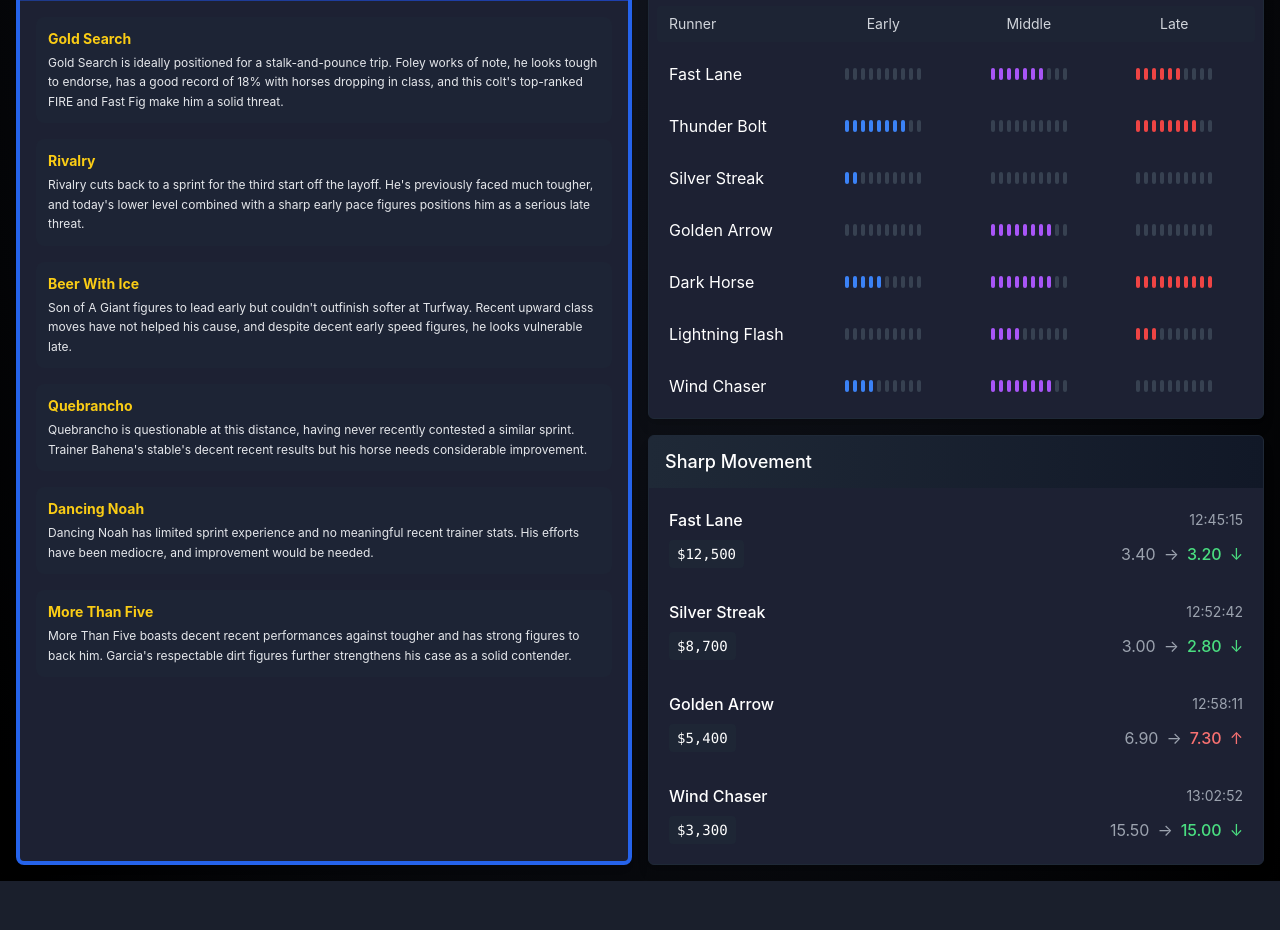
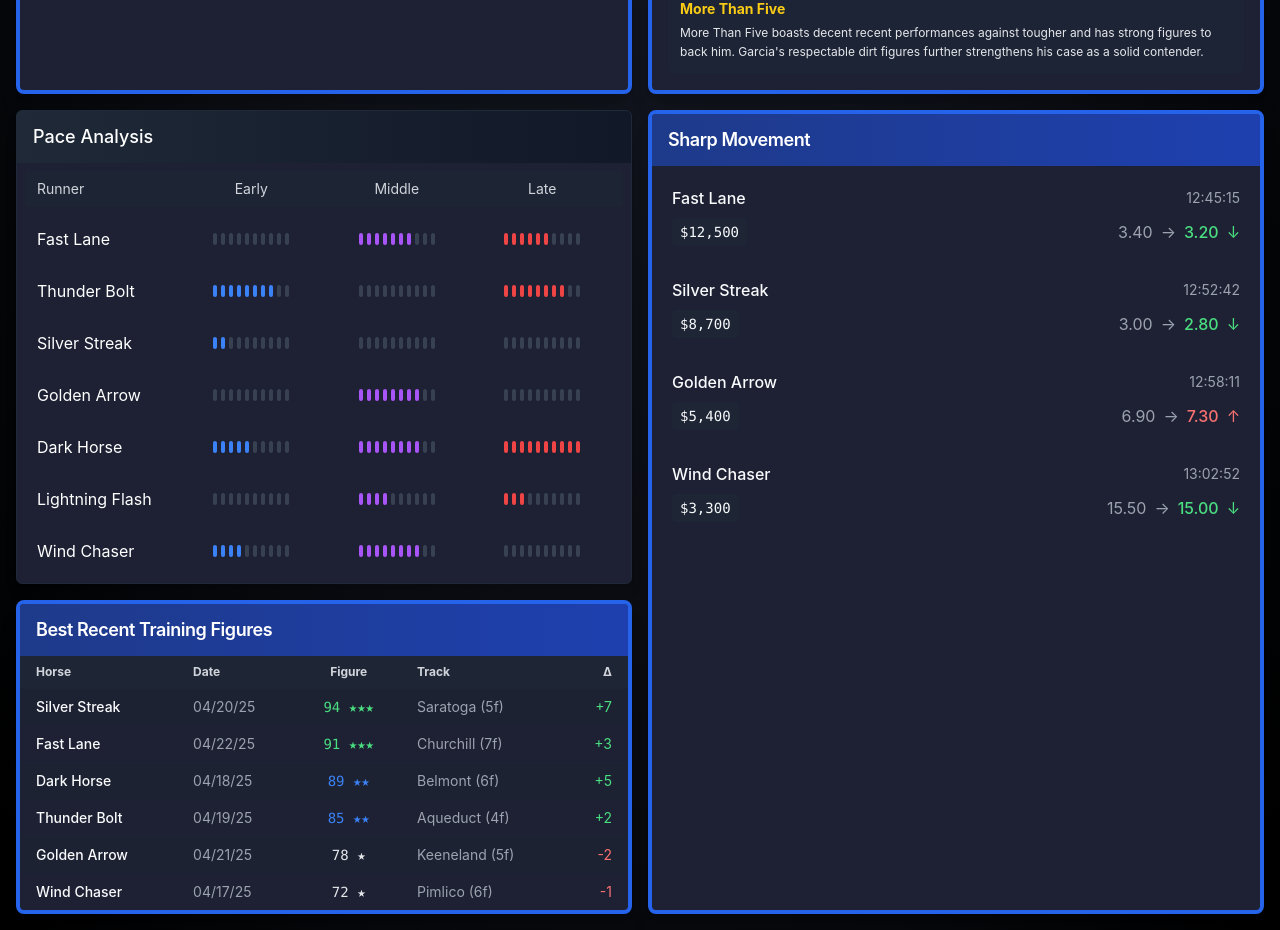
Before and after one commit to spotcircuit/sharpspike, a React (Vite) app: page / in a window 1280 px wide. Shown: the part 2603-3533 px from the top of the page. Before the commit the page ends 3484 px from the top, so only its background shows below. Built offline with nearby package versions, Linux system fonts and the light colour scheme.

Commit message:
Swap card positions and styling
Reorder and style the Training Figures and Sharp Movement cards.

```diff
--- a/src/components/SharpMovement.tsx
+++ b/src/components/SharpMovement.tsx
@@ -2,6 +2,7 @@
 import React from 'react';
 import { SharpMove } from '../utils/mockData';
 import { formatCurrency } from '../utils/formatters';
+import { Card, CardHeader, CardTitle, CardContent } from '@/components/ui/card';
 
 interface SharpMovementProps {
   movements: SharpMove[];
@@ -9,12 +10,12 @@ interface SharpMovementProps {
 
 const SharpMovement: React.FC<SharpMovementProps> = ({ movements }) => {
   return (
-    <div className="betting-card h-full overflow-hidden">
-      <div className="bg-gradient-to-r from-gray-800 to-gray-900 px-4 py-3">
-        <h2 className="text-lg font-medium text-white">Sharp Movement</h2>
-      </div>
+    <Card className="border-4 border-blue-600 shadow-xl bg-betting-darkCard overflow-hidden h-full">
+      <CardHeader className="bg-gradient-to-r from-blue-900 to-blue-800 px-4 py-3">
+        <CardTitle className="text-lg font-semibold text-white">Sharp Movement</CardTitle>
+      </CardHeader>
 
-      <div className="p-2 space-y-2">
+      <CardContent className="p-2 space-y-2">
         {movements.map((move, index) => (
           <div key={index} className="p-3 hover:bg-gray-800/30 rounded">
             <div className="flex justify-between items-center">
@@ -46,8 +47,8 @@ const SharpMovement: React.FC<SharpMovementProps> = ({ movements }) => {
             </div>
           </div>
         ))}
-      </div>
-    </div>
+      </CardContent>
+    </Card>
   );
 };
 
--- a/src/components/ui/card.tsx
+++ b/src/components/ui/card.tsx
@@ -1,3 +1,4 @@
+
 import * as React from "react"
 
 import { cn } from "@/lib/utils"
@@ -9,7 +10,7 @@ const Card = React.forwardRef<
   <div
     ref={ref}
     className={cn(
-      "rounded-lg border bg-card text-card-foreground shadow-sm",
+      "rounded-lg border-4 border-blue-600 bg-card text-card-foreground shadow-xl",
       className
     )}
     {...props}
@@ -23,7 +24,7 @@ const CardHeader = React.forwardRef<
 >(({ className, ...props }, ref) => (
   <div
     ref={ref}
-    className={cn("flex flex-col space-y-1.5 p-6", className)}
+    className={cn("flex flex-col space-y-1.5 p-6 bg-gradient-to-r from-blue-900 to-blue-800", className)}
     {...props}
   />
 ))
--- a/src/pages/Index.tsx
+++ b/src/pages/Index.tsx
@@ -92,15 +92,15 @@ const Index = () => {
             postPositions={data.trackProfile.postPositions}
             timings={data.trackProfile.timings}
           />
-          <TrainingFigures figures={data.trainingFigures} />
+          <HorseComments comments={data.horseComments} />
         </div>
 
         <div className="grid grid-cols-1 lg:grid-cols-2 gap-4">
-          <HorseComments comments={data.horseComments} />
           <div className="grid grid-cols-1 gap-4">
             <PaceAnalysis paceData={data.paceData} />
-            <SharpMovement movements={data.sharpMovements} />
+            <TrainingFigures figures={data.trainingFigures} />
           </div>
+          <SharpMovement movements={data.sharpMovements} />
         </div>
       </div>
     </div>
```
